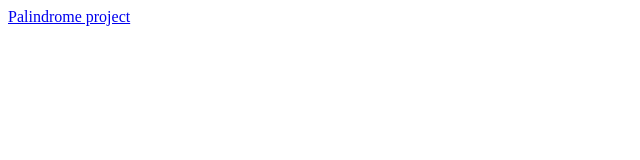
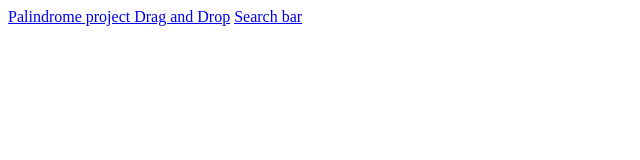
Before and after one commit to Valeryio/SIMPLON-projects, a plain HTML site: page index.html in a window 1280 px wide. Shown: the whole page, without its empty margins (0-640 px from the left). Drawn offline with Linux system fonts and the light colour scheme.

Commit message:
Update the first line

```diff
--- a/index.html
+++ b/index.html
@@ -8,6 +8,8 @@
 <body>
 
     <a href="./10 projects in Js/Palindrome/index.html"> Palindrome project </a>
+    <a href="./Drag and Drop/index.html">Drag and Drop</a>
+    <a href="./search bar/index.html">Search bar</a>
 
 </body>
 </html>
```
